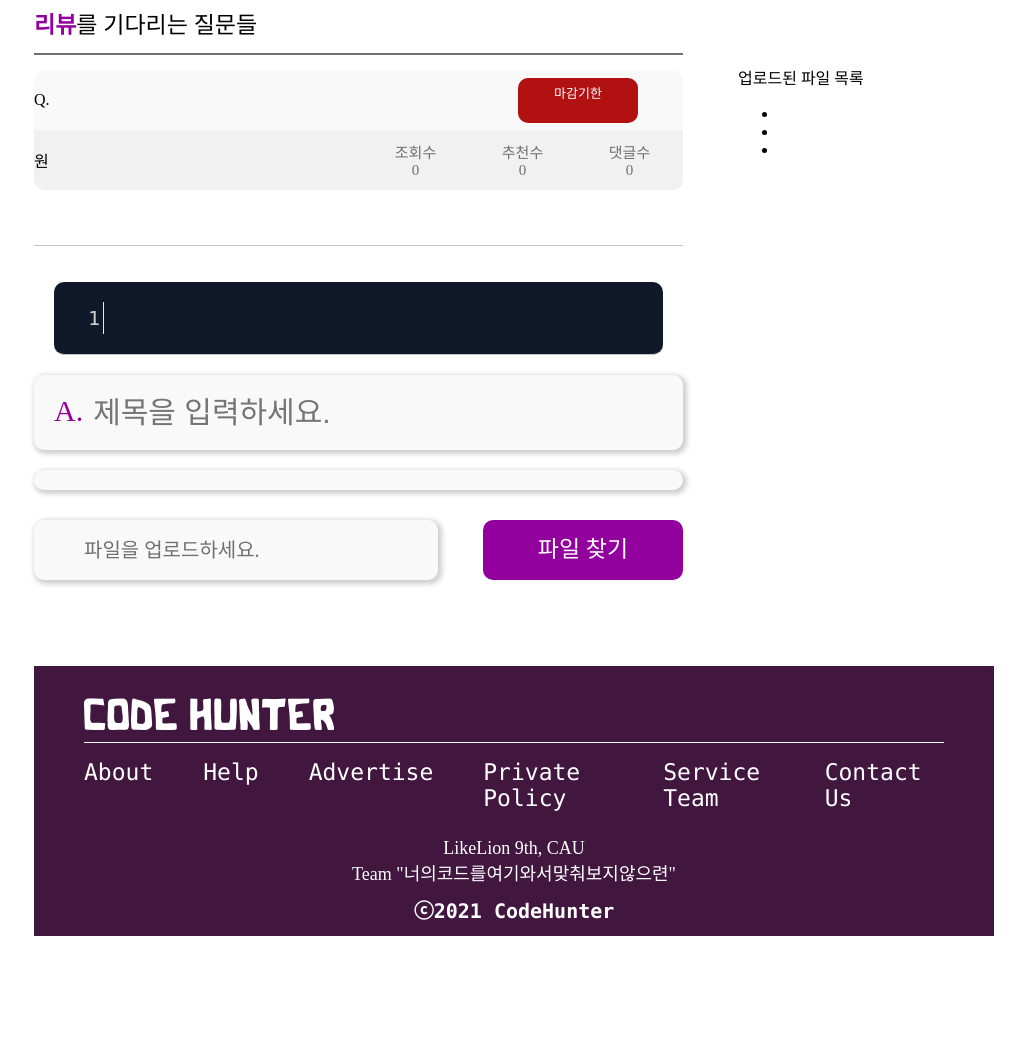
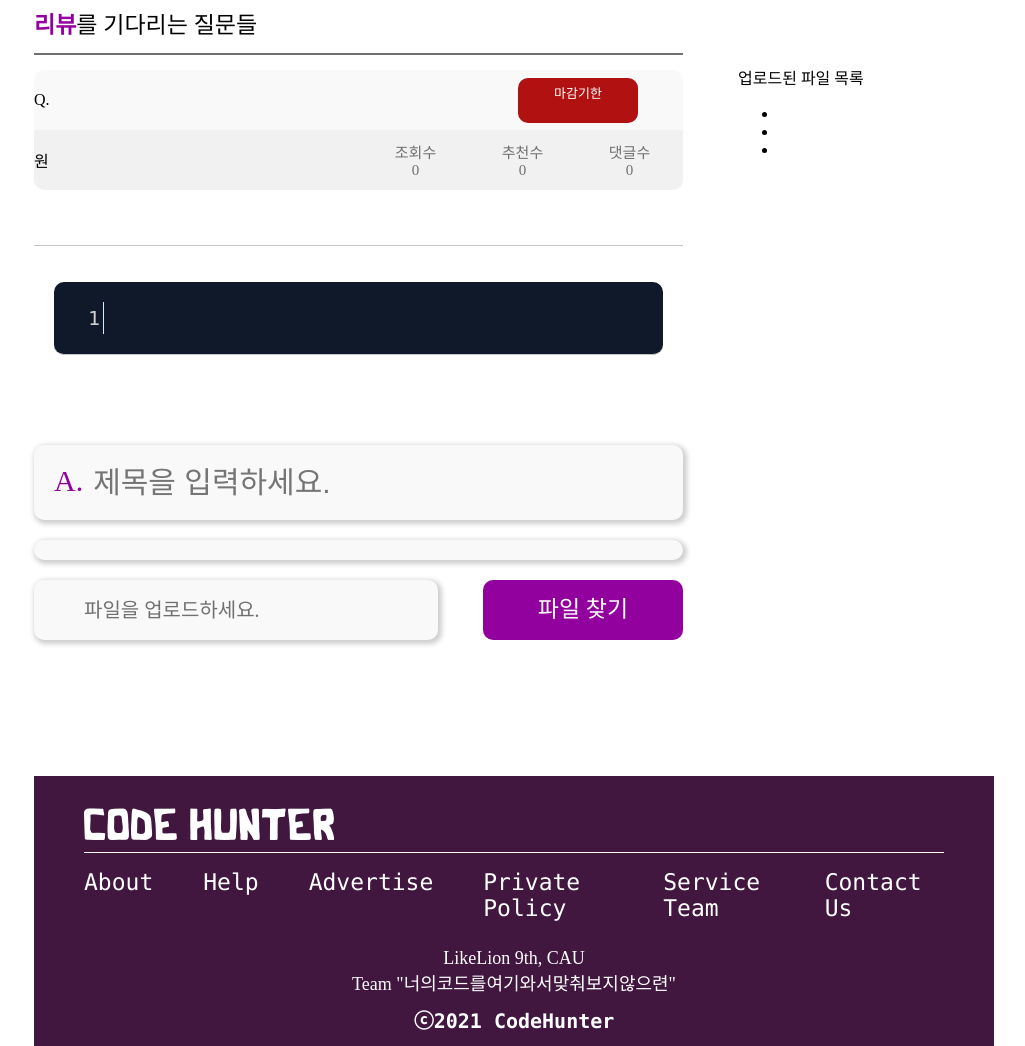
Before and after one commit to LikeLion-CAU-9th/Weiver, a Django app: template Code_Hunter/wanted/templates/createreview.html in a window 1280 px wide. Shown: the part 141-1187 px from the top of the page, without its empty margins (126-1151 px from the left). Before the commit the page ends 1077 px from the top, so only its background shows below. Run offline with Django 3.2, Linux system fonts and the light colour scheme; the template is opened without the code that fills it, so the values that code supplies are empty; some libraries are stand-ins or nearby versions; some web fonts are replaced.

Commit message:
fix review page

```diff
--- a/Code_Hunter/community/templates/community.html
+++ b/Code_Hunter/community/templates/community.html
@@ -56,7 +56,7 @@
             </div>
         </div>
 
-        {% for community in communities %}
+        {
         <div class = "community-post
             {% if community.tag == '공지' %} community-post-notice {% endif %}
             ">
@@ -90,16 +90,12 @@
                 CAUDEV
             </div>
             <div class = "category-date">
-<<<<<<< HEAD
-                2021.06.24
-=======
                 {% if community.pub_dateonly == date_now %}
                     {{ community.pub_date|date:'H:i'}}
                 {% endif %}
                 {% if community.pub_dateonly != date_now %}
                     {{ community.pub_date|date:'Y.m.d'}}
                 {% endif %}
->>>>>>> 446548957adf46a59d804b89043abf34fcc685e0
             </div>
             <div class = "category-view">
                 354
--- a/Code_Hunter/wanted/static/css/createreview.css
+++ b/Code_Hunter/wanted/static/css/createreview.css
@@ -19,6 +19,10 @@
 
 .cm-s-midnight.CodeMirror {
     width: 100%
+}
+
+.review {
+    padding: 50px 0;
 }
 
 .review-title {
@@ -56,7 +60,7 @@
 .review-file {
     display: flex;
     height: 60px;
-    margin-top: 30px;
+    margin-top: 20px;
 }
 
 .review-file-name {
@@ -80,5 +84,4 @@
     color: white;
     font-size: 23px;
     text-align: center;
-
 }
```
